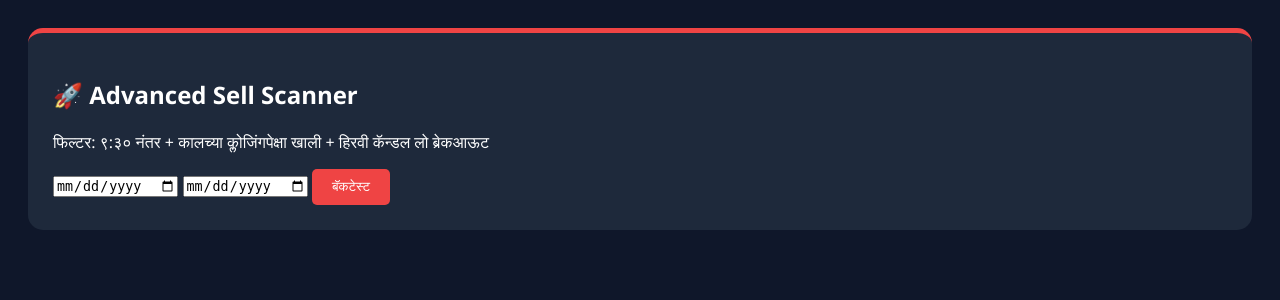
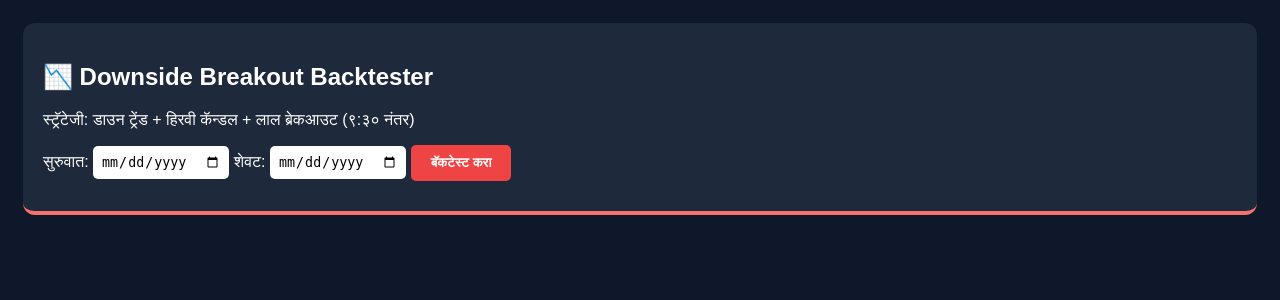
Before and after one commit to dattapwr/nifty-trading-bot, a Flask app: page / in a window 1280 px wide. Shown: the top 300 px of the page. Run offline with Flask 3, Linux system fonts and the light colour scheme.

Commit message:
Update index.html

```diff
--- a/templates/index.html
+++ b/templates/index.html
@@ -2,26 +2,29 @@
 <html lang="mr">
 <head>
     <meta charset="UTF-8">
-    <title>Advanced Scanner</title>
+    <title>Price Action Backtester</title>
     <style>
-        body { font-family: 'Segoe UI', sans-serif; background: #0f172a; color: white; padding: 20px; }
-        .card { background: #1e293b; padding: 25px; border-radius: 15px; border-top: 5px solid #ef4444; margin-bottom: 20px; }
-        table { width: 100%; border-collapse: collapse; margin-top: 20px; box-shadow: 0 4px 6px -1px rgba(0,0,0,0.1); }
-        th, td { padding: 15px; text-align: left; border-bottom: 1px solid #334155; }
-        th { background: #334155; color: #f87171; text-transform: uppercase; font-size: 12px; }
-        .buy-zone { color: #4ade80; font-weight: bold; }
-        .sell-zone { color: #f87171; font-weight: bold; }
-        .sl-zone { color: #fbbf24; }
+        body { font-family: sans-serif; background: #0f172a; color: white; padding: 15px; }
+        .header { background: #1e293b; padding: 20px; border-radius: 12px; border-bottom: 4px solid #f87171; }
+        .input-group { margin: 10px 0; }
+        input { padding: 8px; border-radius: 5px; border: none; }
+        .btn { background: #ef4444; color: white; padding: 10px 20px; border: none; border-radius: 5px; cursor: pointer; font-weight: bold; }
+        table { width: 100%; border-collapse: collapse; margin-top: 20px; background: #1e293b; border-radius: 8px; overflow: hidden; }
+        th, td { padding: 12px; border-bottom: 1px solid #334155; text-align: left; }
+        th { background: #334155; color: #f87171; }
+        .sell-text { color: #f87171; font-weight: bold; }
     </style>
 </head>
 <body>
-    <div class="card">
-        <h2>🚀 Advanced Sell Scanner</h2>
-        <p>फिल्टर: ९:३० नंतर + कालच्या क्लोजिंगपेक्षा खाली + हिरवी कॅन्डल लो ब्रेकआऊट</p>
+    <div class="header">
+        <h2>📉 Downside Breakout Backtester</h2>
+        <p>स्ट्रॅटेजी: डाउन ट्रेंड + हिरवी कॅन्डल + लाल ब्रेकआउट (९:३० नंतर)</p>
         <form action="/" method="get">
-            <input type="date" name="start_date" required>
-            <input type="date" name="end_date" required>
-            <button type="submit" style="background:#ef4444; color:white; padding:10px 20px; border:none; border-radius:5px; cursor:pointer;">बॅकटेस्ट</button>
+            <div class="input-group">
+                <label>सुरुवात: </label><input type="date" name="start_date" required>
+                <label> शेवट: </label><input type="date" name="end_date" required>
+                <button type="submit" class="btn">बॅकटेस्ट करा</button>
+            </div>
         </form>
     </div>
 
@@ -31,9 +34,9 @@
             <tr>
                 <th>वेळ</th>
                 <th>स्टॉक</th>
-                <th>एंट्री (SELL)</th>
-                <th>Stop Loss (High)</th>
-                <th>Target (1:2)</th>
+                <th>सिग्नल</th>
+                <th>ब्रेकआउट किंमत</th>
+                <th>हिरव्या कॅन्डलचा Low</th>
             </tr>
         </thead>
         <tbody>
@@ -41,13 +44,15 @@
             <tr>
                 <td>{{ r.t }}</td>
                 <td>{{ r.s }}</td>
-                <td class="sell-zone">₹{{ r.p }}</td>
-                <td class="sl-zone">₹{{ r.sl }}</td>
-                <td class="buy-zone">₹{{ r.tgt }}</td>
+                <td class="sell-text">{{ r.type }}</td>
+                <td>₹{{ r.p }}</td>
+                <td>₹{{ r.low }}</td>
             </tr>
             {% endfor %}
         </tbody>
     </table>
+    {% elif request.args.get('start_date') %}
+    <p style="margin-top: 20px; color: #94a3b8;">या कालावधीत अटी पूर्ण करणारे सिग्नल सापडले नाहीत.</p>
     {% endif %}
 </body>
 </html>
```
